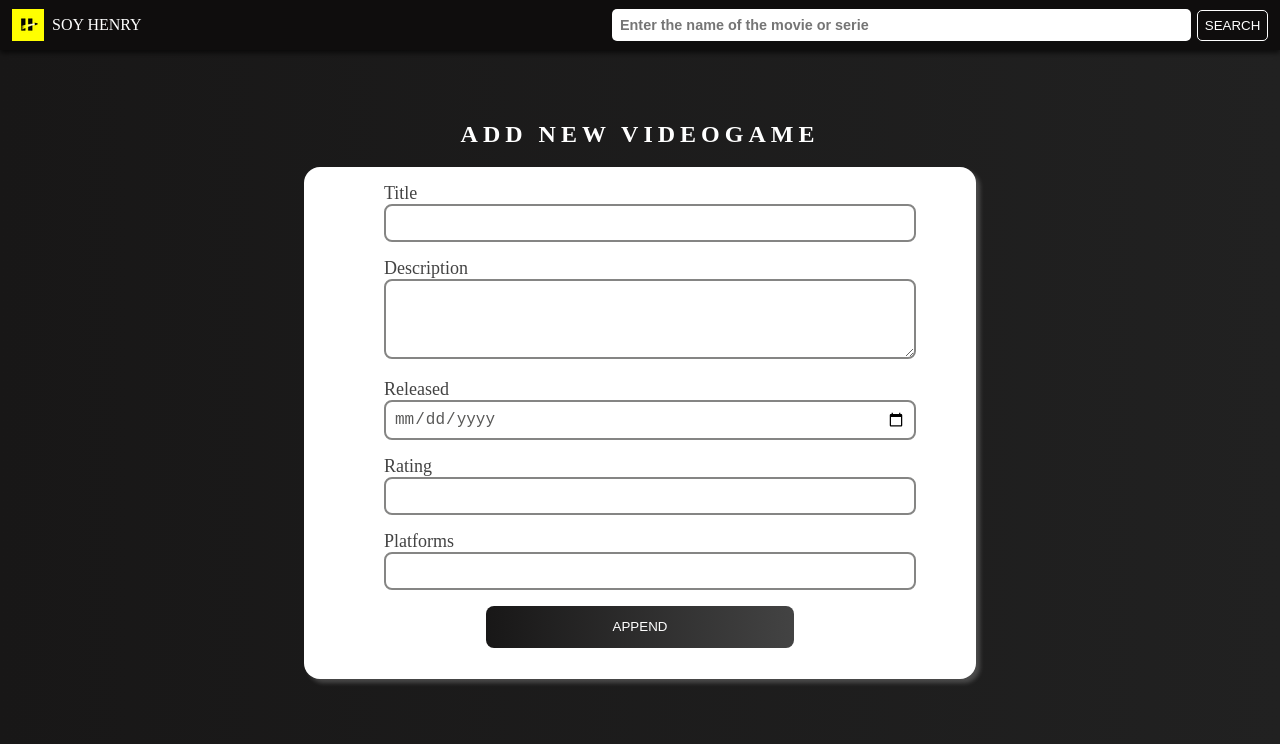
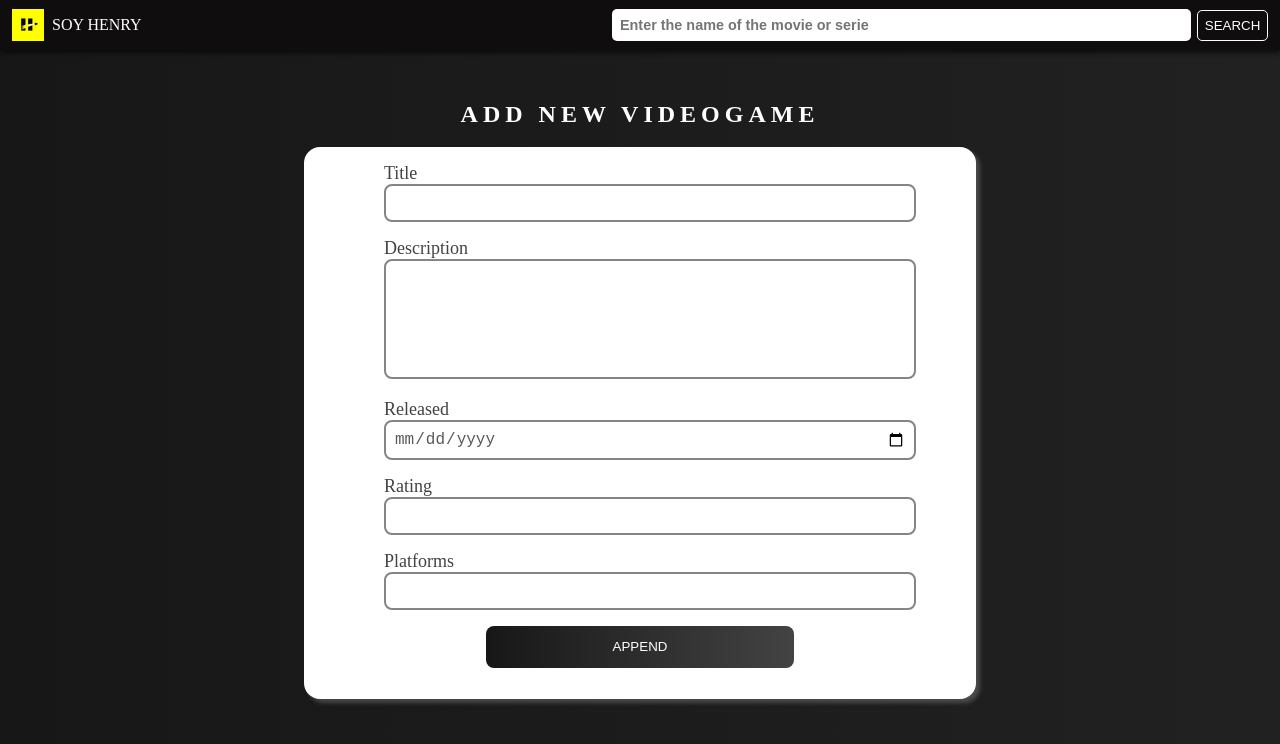
Before and after one commit to Dhalguin/PI-Videogames, a React (Create React App) app in the folder client/: page /videogames/create in a window 1280 px wide. Shown: the top 744 px of the page. Built offline with nearby package versions, Linux system fonts and the light colour scheme.

Commit message:
resize textarea

```diff
--- a/client/src/assets/styles/add_box.module.css
+++ b/client/src/assets/styles/add_box.module.css
@@ -11,7 +11,7 @@
 .box {
   padding: 1em;
   width: 50vw;
-  height: 60vh;
+  height: 65vh;
   color: #434343;
   background-color: #fff;
   border-radius: 1em;
@@ -38,9 +38,8 @@
 }
 
 .box textarea {
-  max-width: 100%;
-  min-height: 60px;
-  max-height: 150px;
+  height: 100px;
+  resize: none;
 }
 
 .box button {
```
